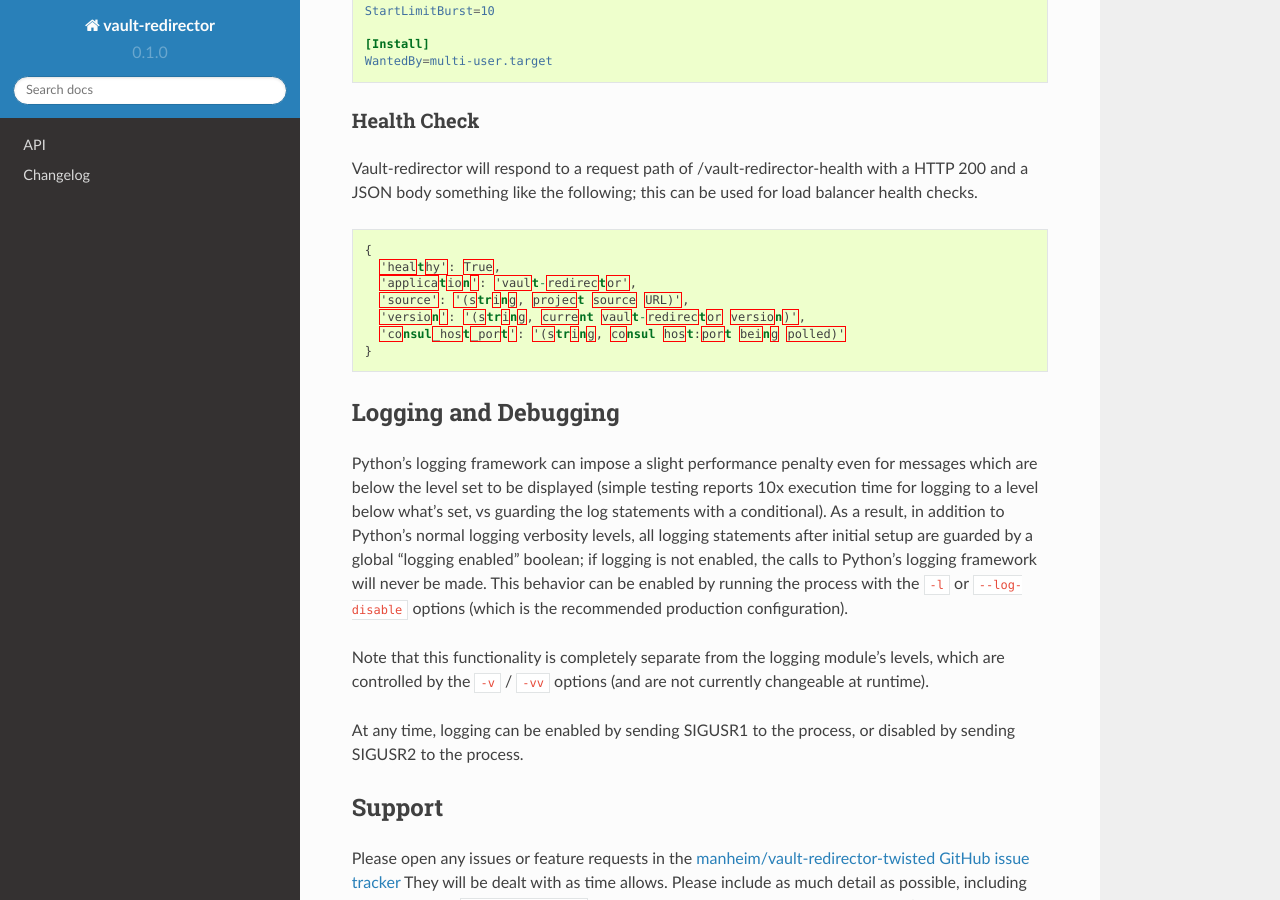
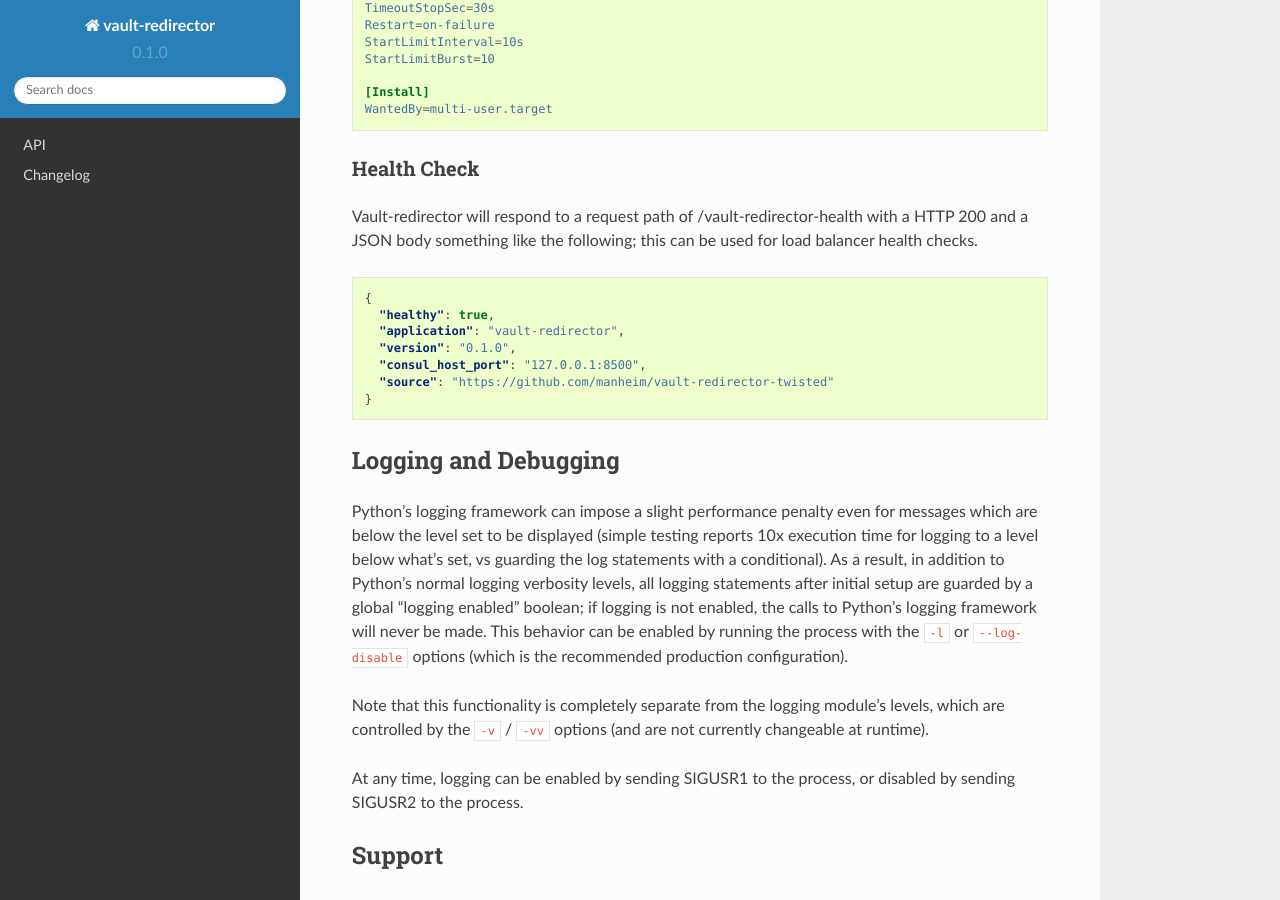
Before and after one commit to manheim/vault-redirector-twisted, a Sphinx documentation site: the page built from docs/source/index.rst, in a window 1280 px wide and 900 px high, scrolled down 4053 px. Built offline with Sphinx 7.4.7 and the Read the Docs theme 2.0.0, drawn with Linux system fonts in a browser that asks for light colours; some of the changed text lies outside the part shown.

Commit message:
more documentation updates

```diff
--- a/docs/source/index.rst
+++ b/docs/source/index.rst
@@ -194,11 +196,11 @@
 .. code-block:: json
 
     {
-      'healthy': True,
-      'application': 'vault-redirector',
-      'source': '(string, project source URL)',
-      'version': '(string, current vault-redirector version)',
-      'consul_host_port': '(string, consul host:port being polled)'
+      "healthy": true,
+      "application": "vault-redirector",
+      "version": "0.1.0",
+      "consul_host_port": "127.0.0.1:8500",
+      "source": "https://github.com/manheim/vault-redirector-twisted"
     }
 
 Logging and Debugging
```
Also changed, not shown: other parts of docs/source/index.rst (+3 -1 lines), README.rst (+8 -6 lines).
